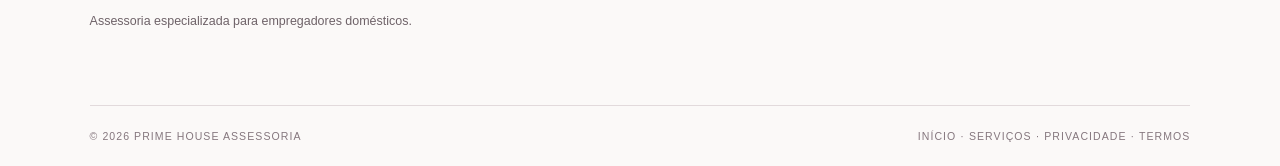
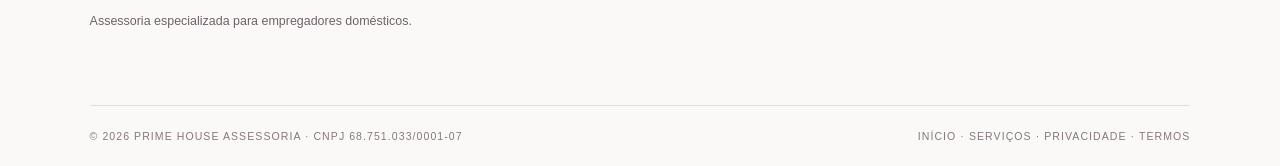
Before and after one commit to oliverbill/prime-house-site, a website: page perguntas-frequentes.html in a window 1280 px wide. Shown: the part 1981-2147 px from the top of the page. Drawn offline with Linux system fonts and the light colour scheme.

Commit message:
Restaura CNPJ do site

```diff
--- a/perguntas-frequentes.html
+++ b/perguntas-frequentes.html
@@ -29,6 +29,6 @@
       <aside class="faq-note"><strong>Importante:</strong> as informações desta página são gerais. A relação de trabalho doméstico tem particularidades; por isso, a orientação deve considerar os dados de cada caso.</aside>
     </article>
   </main>
-  <footer><div class="footer-brand"><img src="assets/prime-house-logo.png" alt="Prime House Assessoria"><p>Assessoria especializada para empregadores domésticos.</p></div><div class="footer-contact"><p>Fale conosco</p><a href="https://wa.me/5511999800575" target="_blank" rel="noreferrer">(11) 9 9980-0575</a><a href="mailto:pamela.alves@primehouse.srv.br">pamela.alves@primehouse.srv.br</a></div><div class="footer-note"><p>Atendimento em todo o Brasil</p><span>100% online</span></div><div class="footer-bottom"><span>© 2026 Prime House Assessoria</span><span><a href="index.html">Início</a> · <a href="servicos.html">Serviços</a> · <a href="politica-de-privacidade.html">Privacidade</a> · <a href="termos-de-uso.html">Termos</a></span></div></footer>
+  <footer><div class="footer-brand"><img src="assets/prime-house-logo.png" alt="Prime House Assessoria"><p>Assessoria especializada para empregadores domésticos.</p></div><div class="footer-contact"><p>Fale conosco</p><a href="https://wa.me/5511999800575" target="_blank" rel="noreferrer">(11) 9 9980-0575</a><a href="mailto:pamela.alves@primehouse.srv.br">pamela.alves@primehouse.srv.br</a></div><div class="footer-note"><p>Atendimento em todo o Brasil</p><span>100% online</span></div><div class="footer-bottom"><span>© 2026 Prime House Assessoria · CNPJ 68.751.033/0001-07</span><span><a href="index.html">Início</a> · <a href="servicos.html">Serviços</a> · <a href="politica-de-privacidade.html">Privacidade</a> · <a href="termos-de-uso.html">Termos</a></span></div></footer>
 </body>
 </html>
```
